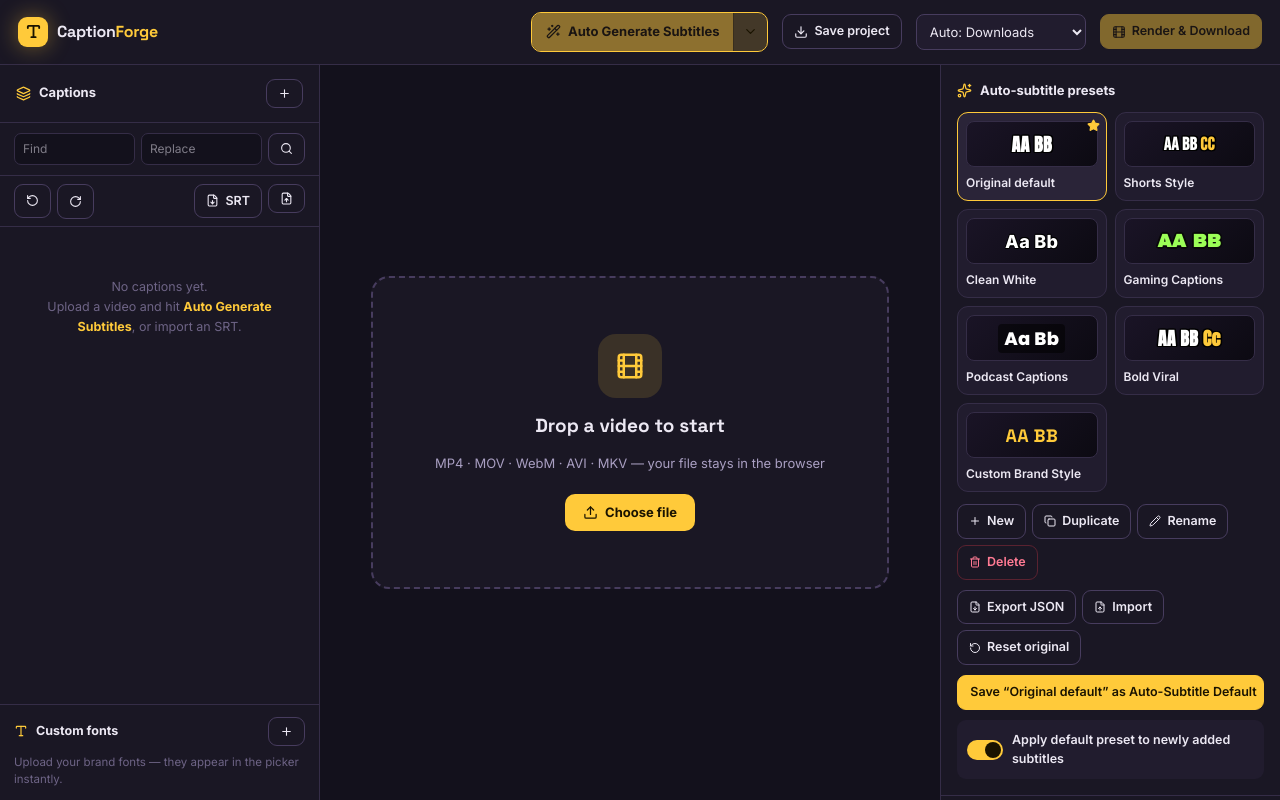
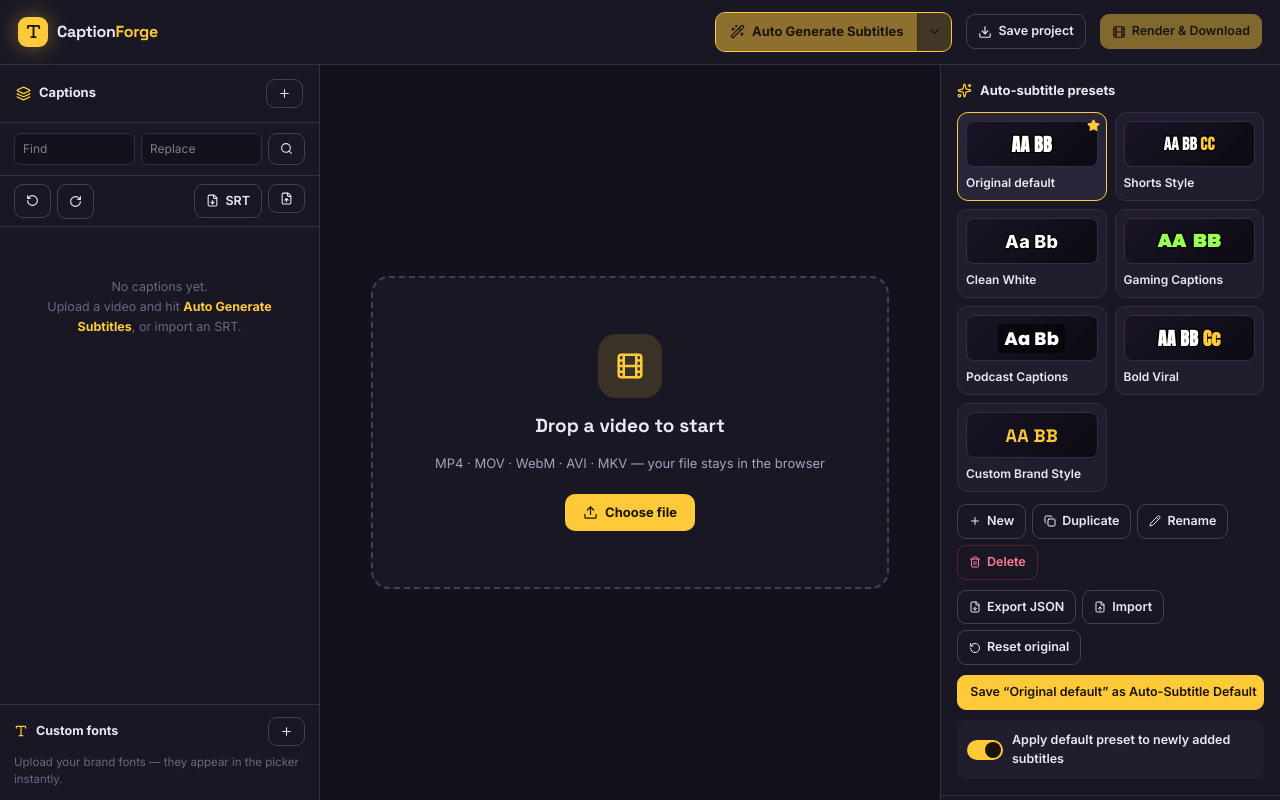
Before and after one commit to harrycoopers/AI-Clipping-Tools, a Next.js app: page / in a window 1280 px wide. Built offline with nearby package versions, Linux system fonts and the light colour scheme.

Commit message:
fix so saves automatically to  downloads and can create multiple downloads (1), (2), etc

```diff
--- a/components/CaptionEditor.tsx
+++ b/components/CaptionEditor.tsx
@@ -620,27 +620,12 @@
   const [renderProgress, setRenderProgress] = useState(0);
   const [renderStatus, setRenderStatus] = useState("");
   const [renderedVideoUrl, setRenderedVideoUrl] = useState<string | null>(null);
-  const [exportDestination, setExportDestination] = useState<"downloads" | "ask">("downloads");
   const cancelRenderRef = useRef(false);
   const renderedVideoUrlRef = useRef<string | null>(null);
-
-  useEffect(() => {
-    try {
-      const saved = window.localStorage.getItem("captionforge-export-destination");
-      if (saved === "downloads" || saved === "ask") setExportDestination(saved);
-    } catch { /* Storage can be unavailable in private/restricted contexts. */ }
-  }, []);
 
   useEffect(() => () => {
     if (renderedVideoUrlRef.current) URL.revokeObjectURL(renderedVideoUrlRef.current);
   }, []);
-
-  function changeExportDestination(value: "downloads" | "ask") {
-    setExportDestination(value);
-    try {
-      window.localStorage.setItem("captionforge-export-destination", value);
-    } catch { /* Keep the setting for the current session. */ }
-  }
 
   // Word-wrap text to a max pixel width, capped at maxLines.
   function wrapLines(ctx: CanvasRenderingContext2D, text: string, maxW: number, maxLines: number): string[] {
@@ -814,45 +799,20 @@
     let ff: any = null;
     let activeStream: MediaStream | null = null;
     let activeRecorder: MediaRecorder | null = null;
-    let outputHandle: any = null;
 
     try {
-      // Ask for the output file while the click still has user activation.
-      // Browsers may block a synthetic anchor click after a long render.
-      const showSaveFilePicker = (window as any).showSaveFilePicker as
-        | ((options: any) => Promise<any>)
-        | undefined;
-      if (exportDestination === "ask" && showSaveFilePicker) {
-        setRenderStatus("Choose where to save the finished MP4…");
-        outputHandle = await showSaveFilePicker({
-          suggestedName: "captionforge-export.mp4",
-          types: [{
-            description: "MP4 video",
-            accept: { "video/mp4": [".mp4"] },
-          }],
-        });
-      } else if (exportDestination === "ask" && !showSaveFilePicker) {
-        flash("This browser cannot choose a folder; the MP4 will use your Downloads folder");
-      }
-
       const saveFinishedVideo = async (blob: Blob) => {
-        if (outputHandle) {
-          const writable = await outputHandle.createWritable();
-          await writable.write(blob);
-          await writable.close();
-        } else {
         if (renderedVideoUrlRef.current) URL.revokeObjectURL(renderedVideoUrlRef.current);
         const url = URL.createObjectURL(blob);
         renderedVideoUrlRef.current = url;
         setRenderedVideoUrl(url);
         const a = document.createElement("a");
         a.href = url;
-          a.download = "captionforge-export.mp4";
+        a.download = "captionforge.mp4";
         a.style.display = "none";
         document.body.appendChild(a);
         a.click();
         a.remove();
-        }
       };
 
       await document.fonts.ready;
@@ -1162,17 +1122,6 @@
           </div>
 
           <Btn kind="ghost" onClick={exportProject} title="Export the project (presets + captions) as JSON"><Download size={14} /> Save project</Btn>
-          <select
-            aria-label="Export destination"
-            title="Choose whether finished videos download automatically or ask for a save location"
-            value={exportDestination}
-            onChange={(e) => changeExportDestination(e.target.value as "downloads" | "ask")}
-            disabled={rendering}
-            style={{ ...selS(), width: 170, padding: "8px 9px", background: C.panel }}
-          >
-            <option value="downloads">Auto: Downloads</option>
-            <option value="ask">Ask where to save</option>
-          </select>
           {rendering ? (
             <Btn kind="danger" onClick={cancelRender} title={renderStatus || "Rendering"}><X size={14} /> Cancel ({renderProgress}%)</Btn>
           ) : (
@@ -1488,10 +1437,10 @@
       {renderedVideoUrl && !rendering && (
         <a
           href={renderedVideoUrl}
-          download="captionforge-export.mp4"
+          download="captionforge.mp4"
           style={{ position: "fixed", top: renderError ? 110 : 64, left: "50%", transform: "translateX(-50%)", background: C.amber, color: "#1a1300", padding: "10px 18px", borderRadius: 10, fontSize: 13, fontWeight: 800, zIndex: 90, textDecoration: "none", boxShadow: "0 12px 36px rgba(0,0,0,.45)" }}
         >
-          Download finished MP4
+          Download captionforge.mp4
         </a>
       )}
       {transcribeError && (
```
Lines whose indentation alone changed are shown as unchanged.
